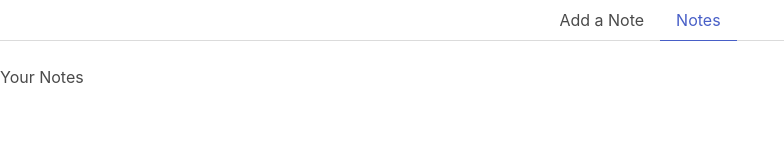
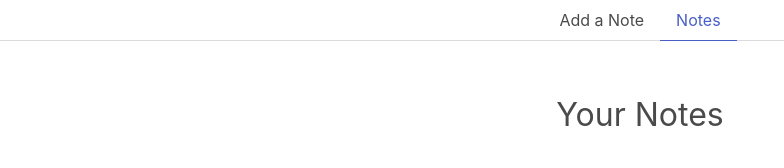
Before and after one commit to amsu21/notes-application, a website: page index2.html in a window 1280 px wide. Shown: the whole page, without its empty margins (0-784 px from the left). Drawn offline with nearby package versions, Linux system fonts and the light colour scheme.

Commit message:
Centered header

```diff
--- a/style.css
+++ b/style.css
@@ -15,3 +15,12 @@ body {
 .all-notes {
   margin-left: 2rem;
 }
+
+.main-header h1 {
+  display: flex;
+  justify-content: center;
+  align-items: center;
+  height: 100px;
+  margin: 0 auto;
+  font-size: 2em;
+}
```
